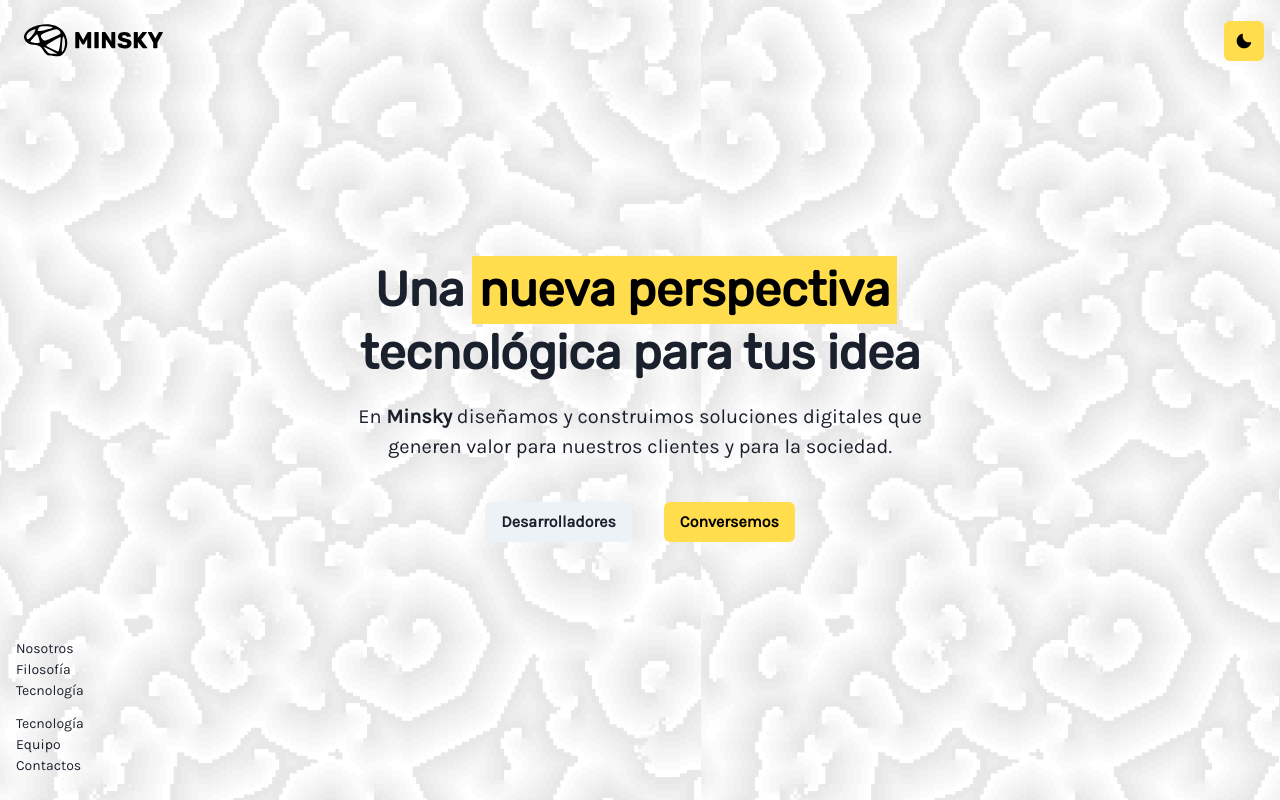
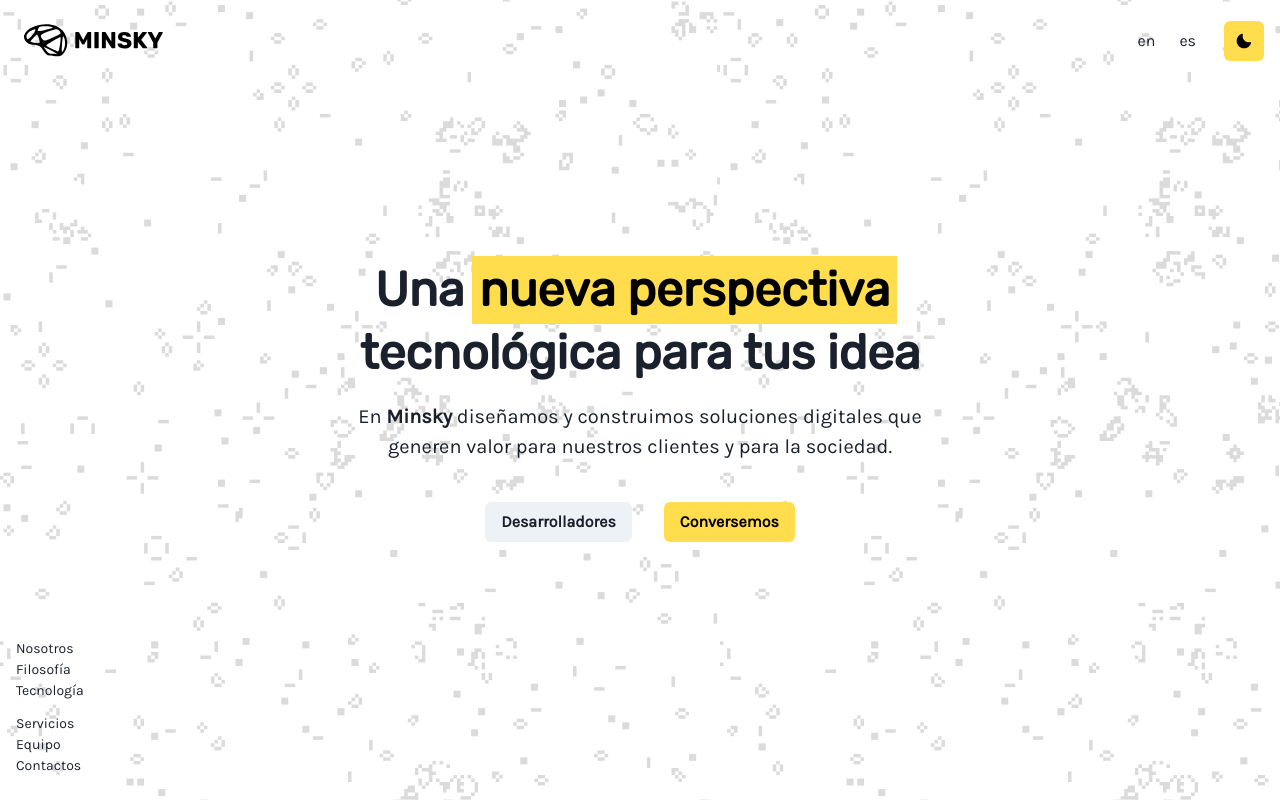
Before and after one commit to minskylab/minsky-platform, a Next.js app: page / in a window 1280 px wide. Built offline with nearby package versions, Linux system fonts and the light colour scheme; what urql would draw is missing.

Commit message:
feat: bg fixed

```diff
--- a/next.config.js
+++ b/next.config.js
@@ -1,8 +1,7 @@
 module.exports = {
   reactStrictMode: true,
   i18n: {
-    locales: ['en-US', 'esde'],
-    defaultLocale: 'en-US',
-
-  }
-}
+    locales: ["en", "es"],
+    defaultLocale: "es",
+  },
+};
--- a/package.json
+++ b/package.json
@@ -23,6 +23,7 @@
     "next": "^11.1.0",
     "react": "17.0.2",
     "react-dom": "17.0.2",
+    "react-intl": "^5.20.10",
     "urql": "^2.0.4"
   },
   "devDependencies": {
--- a/src/components/Header/index.tsx
+++ b/src/components/Header/index.tsx
@@ -1,17 +1,24 @@
-import { Box, Flex, Spacer, useColorMode } from "@chakra-ui/react";
+import { Flex, Spacer, useColorMode } from "@chakra-ui/react";
+import Link from "next/link";
 import { Logo } from "../ui/Logo/index";
 import { LangSelect } from "../ui/LangSelect/index";
 import { ThemeSwitcher } from "components/ui/themeSwitch";
+import { useRouter } from "next/router";
 
 const Header = () => {
   const { colorMode, toggleColorMode } = useColorMode();
+  const { locale, locales, push } = useRouter();
 
   return (
     <Flex align="center">
-      <Logo logo={colorMode === "light" ? "minsky_b.svg" : "minsky_w.svg"} />
+      <Link href="/">
+        <a>
+          <Logo logo={colorMode === "light" ? "minsky_b.svg" : "minsky_w.svg"} />
+        </a>
+      </Link>
       <Spacer />
-      <Flex align="flex-end" gridGap={4}>
-        {/* <LangSelect langs={["ESPANOL", "INGLES"]} /> */}
+      <Flex align="center" gridGap={4}>
+        <LangSelect locales={locales?? []} locale={locale?? ""} />
         <ThemeSwitcher />
       </Flex>
     </Flex>
--- a/src/components/ui/LangSelect/index.tsx
+++ b/src/components/ui/LangSelect/index.tsx
@@ -1,23 +1,42 @@
-import { Select, FormControl, FormLabel, Text } from "@chakra-ui/react";
+import { Select, FormControl, FormLabel, Text, Flex, Box } from "@chakra-ui/react";
+import Link from "next/link";
 
 type LangProps = {
-  langs: string[];
+  locales: string[];
+  locale: string;
 };
 
-const LangSelect = ({ langs }: LangProps) => {
+const LangSelect = ({locales, locale}: LangProps) => {
+
   return (
     // <FormControl>
     //   <FormLabel mx="auto" mb={1}>
     //     <Text fontSize="sm">idioma</Text>
     //   </FormLabel>
-    <Select variant="filled">
-      {langs.map((lang, i) => (
-        <option key={i} value={lang}>
-          {lang}
-        </option>
+    // <Select variant="filled">
+    //   {langs.map((lang, i) => (
+    //     <option key={i} value={lang["key"]}>
+    //       {/* <Link href="/" locale={lang["key"]}> */}
+    //         {lang["lang"]}
+    //       {/* </Link> */}
+    //     </option>
+    //   ))}
+    // </Select>
+    // </FormControl>
+
+    <Flex>
+      {locales.map((loc, i) => (
+        <Box key={i} mx={3}>
+          <Link href="/" locale={loc}>
+            <a>
+              <Text fontSize="md" textDecor={(locale === loc) ? "undeline ": "none"}>
+                {loc}
+              </Text>
+            </a>
+          </Link>
+        </Box>
       ))}
-    </Select>
-    // </FormControl>
+    </Flex>
   );
 };
 
--- a/src/modules/home/HomePageContent.tsx
+++ b/src/modules/home/HomePageContent.tsx
@@ -2,26 +2,29 @@ import { Box, Container, Flex, useColorMode } from "@chakra-ui/react";
 import { Header } from "components/Header";
 import { Content } from "modules/Content";
 import { Menu } from "components/Menu";
+import { useEffect, useState } from "react";
+
+const bgImage = (i: number, colorMode: "light" | "dark"): string => {
+  return colorMode === "light"
+    ? "url('images/backgrounds/ac_w_" + i + ".jpg')"
+    : "url('images/backgrounds/ac_b_" + i + ".png')";
+};
 
 const HomePageContent = () => {
   const { colorMode, toggleColorMode } = useColorMode();
+  const [randomIndex, setRandomIndex] = useState(1);
 
   const menu = [
     ["Nosotros", "Filosofía", "Tecnología"],
-    ["Tecnología", "Equipo", "Contactos"],
+    ["Servicios", "Equipo", "Contactos"],
   ];
 
-  const bgImgRoute = "images/backgrounds/";
-
-  const ranNum = Math.floor(Math.random() * 2) + 1;
+  useEffect(() => {
+    setRandomIndex(Math.floor(Math.random() * 2) + 1);
+  }, []);
 
   return (
-    <Box
-      bgImage={bgImgRoute + (colorMode === "light" ? ("ac_w_" + ranNum +".jpg") : ("ac_b_" + ranNum +".png"))}
-      bgColor="rgba(0,0,0,0.7)"
-      bgBlendMode="screen"
-
-    >
+    <Box bgImage={bgImage(randomIndex, colorMode)} bgColor="rgba(0,0,0,0.7)" bgBlendMode="screen">
       <Container maxW="container.xl" h="100vh" bg="transparent" padding="4" pos="relative">
         <Header />
         <Flex
--- a/src/pages/_app.tsx
+++ b/src/pages/_app.tsx
@@ -4,6 +4,7 @@ import { Provider as URQLProvider } from "urql";
 
 import { customTheme } from "theming";
 import { URQLClient } from "lib/client";
+
 import Fonts from "theming/fonts";
 
 const client = URQLClient();
```
Also changed, not shown: public/static/langs.tsx (added, +28 -0 lines), 1 other file (tests, documents, lock files or other folders).
